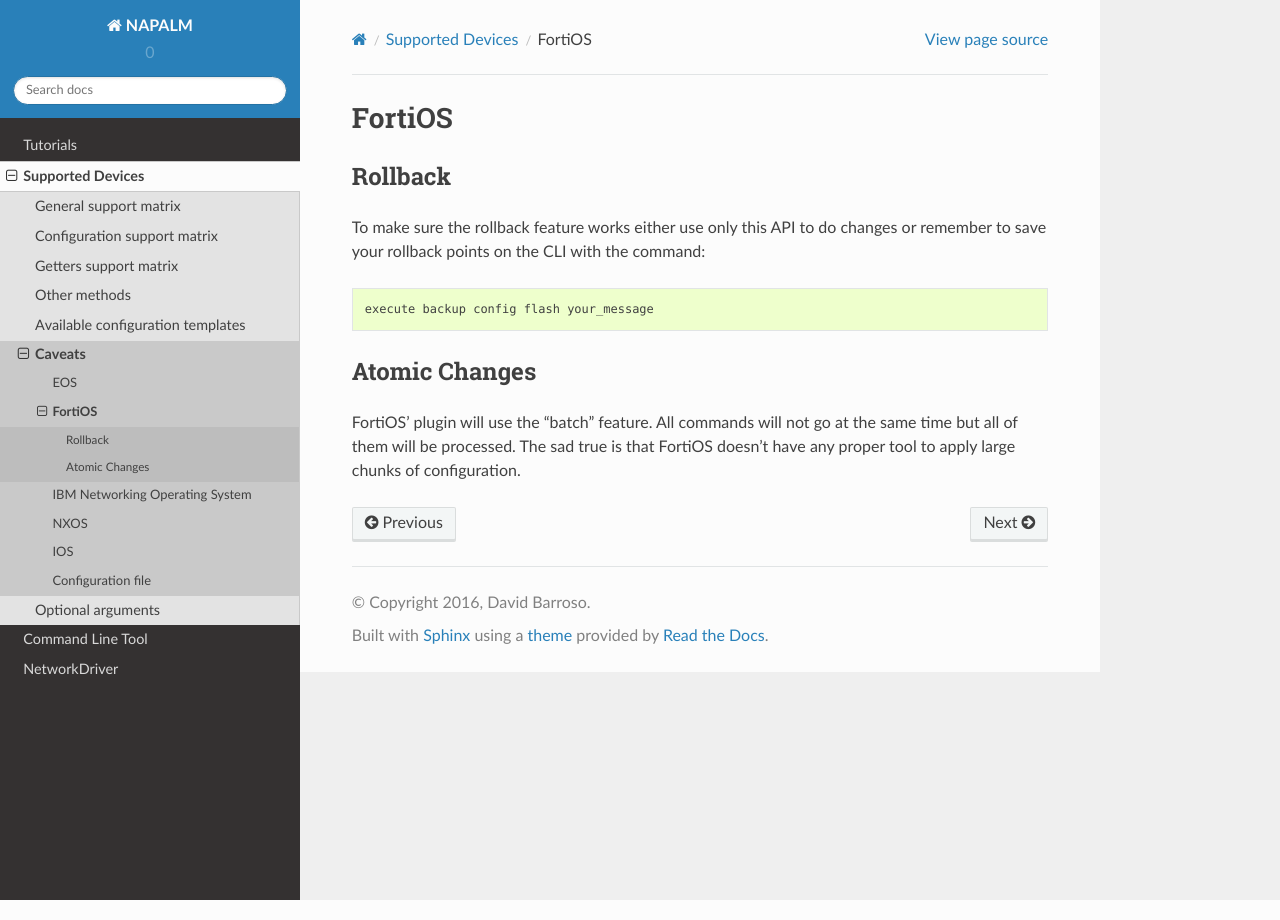
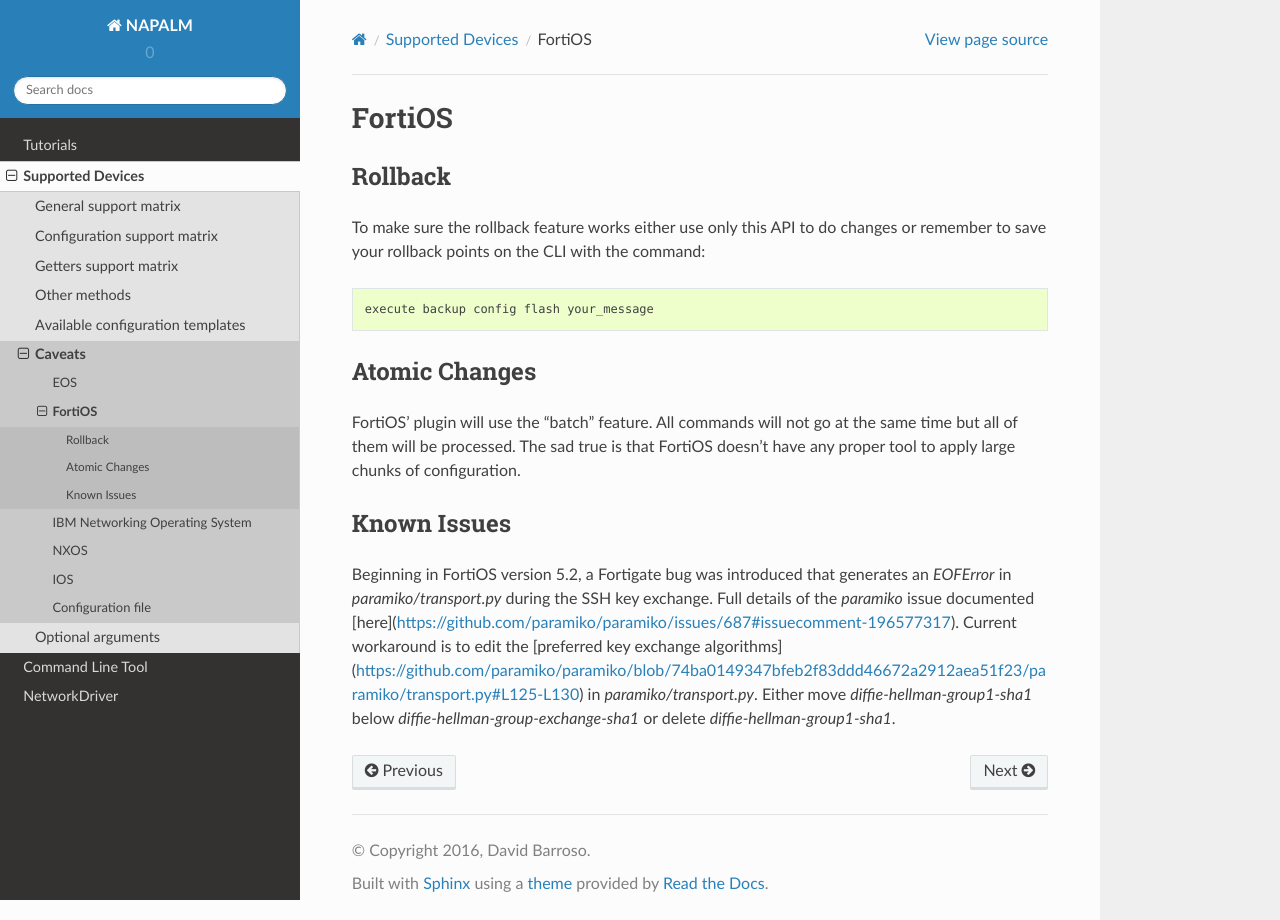
Before and after one commit to napalm-automation/napalm, a Sphinx documentation site: the page built from docs/support/fortios.rst, in a window 1280 px wide. Built offline with Sphinx 7.4.7 and the Read the Docs theme 2.0.0, drawn with Linux system fonts in a browser that asks for light colours.

Commit message:
updating FortisOS documentation with known version limitations

```diff
--- a/docs/support/fortios.rst
+++ b/docs/support/fortios.rst
@@ -12,3 +12,8 @@
 ~~~~~~~~~~~~~~
 
 FortiOS' plugin will use the "batch" feature. All commands will not go at the same time but all of them will be processed. The sad true is that FortiOS doesn't have any proper tool to apply large chunks of configuration.
+
+Known Issues
+~~~~~~~~~~~~
+
+Beginning in FortiOS version 5.2, a Fortigate bug was introduced that generates an `EOFError` in `paramiko/transport.py` during the SSH key exchange. Full details of the `paramiko` issue documented [here](https://github.com/paramiko/paramiko/issues/687#issuecomment-196577317). Current workaround is to edit the [preferred key exchange algorithms](https://github.com/paramiko/paramiko/blob/74ba0149347bfeb2f83ddd46672a2912aea51f23/paramiko/transport.py#L125-L130) in `paramiko/transport.py`. Either move `diffie-hellman-group1-sha1` below `diffie-hellman-group-exchange-sha1` or delete `diffie-hellman-group1-sha1`.
```
